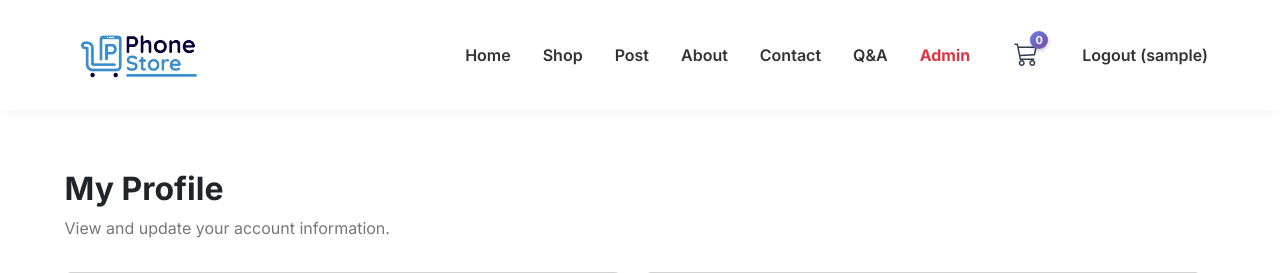
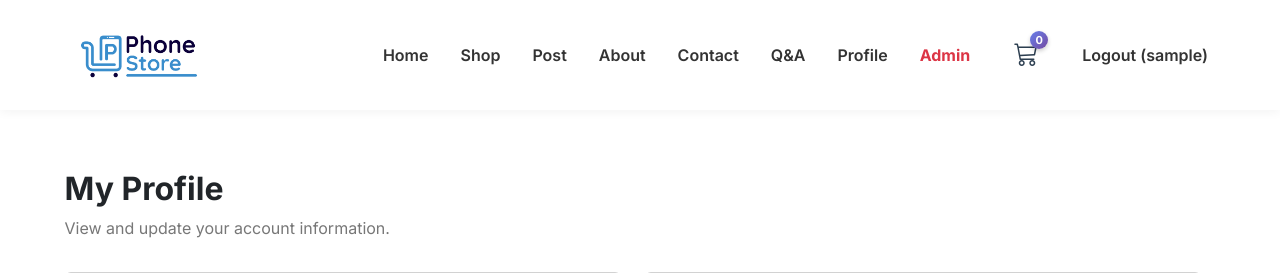
Before and after one commit to Itzmichy0812/Phone_StoreV2, a PHP site: page /index.php?page=profile in a window 1280 px wide. Shown: the top 273 px of the page. Run offline with PHP 8.4, Linux system fonts and the light colour scheme; the visitor is signed in with stand-in values (Sample User, id 1); data comes from the database, SQL or seed files in the repository.

Commit message:
fix file profile cho user

```diff
--- a/views/client/profile.php
+++ b/views/client/profile.php
@@ -1,7 +1,6 @@
 <?php
 // profile.php - User profile page
 
-session_start();
 require_once 'config/db.php';
 
 // Kiểm tra đăng nhập
--- a/views/layouts/header.php
+++ b/views/layouts/header.php
@@ -44,6 +44,7 @@ $username = $isLoggedIn ? $_SESSION['username'] : null;
         <a href="index.php?page=about" class="nav-link">About</a>
         <a href="index.php?page=contact" class="nav-link">Contact</a>
         <a href="index.php?page=qna" class="nav-link">Q&A</a>
+        <a href="index.php?page=profile" class="nav-link">Profile</a>
 
         <!-- Admin link visible only for admin -->
         <?php if ($isLoggedIn && isset($_SESSION['is_admin']) && $_SESSION['is_admin'] == 1): ?>
```
